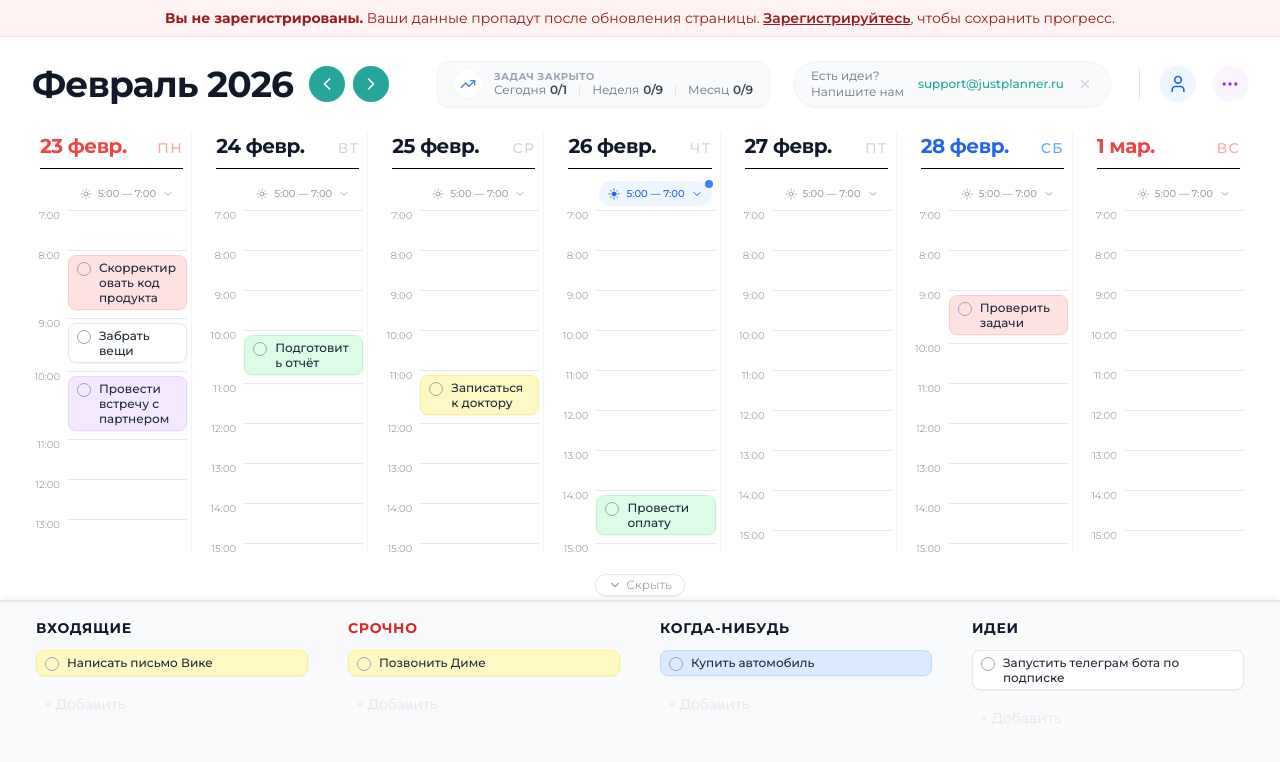
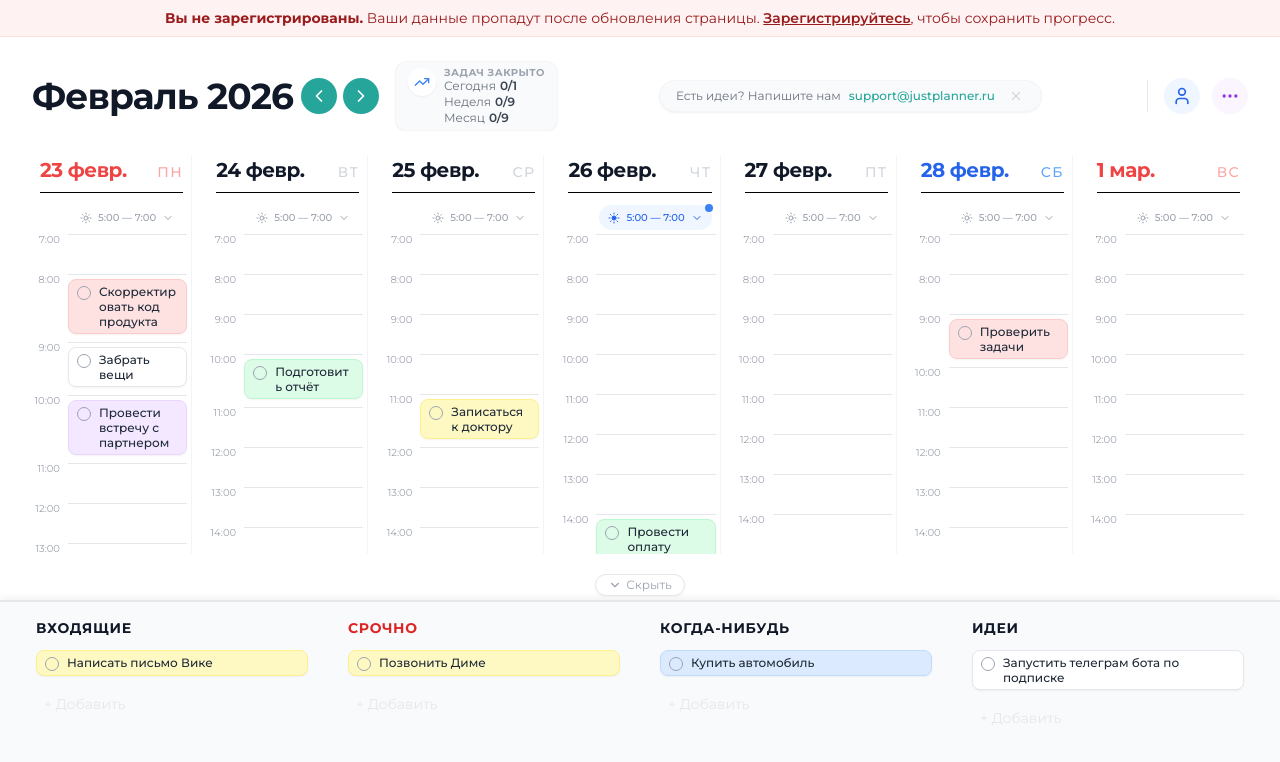
Before and after one commit to mikhail-khabirov/justplanner, a React (Vite) app: page / in a window 1280 px wide. Both pictures are taken after a click on the button "Начать планировать". Shown: the top 762 px of the page. Built offline with nearby package versions, Linux system fonts and the light colour scheme; no server answers.

Commit message:
fix: stats compact in header, right buttons always visible

```diff
--- a/App.tsx
+++ b/App.tsx
@@ -1045,34 +1045,35 @@ const App: React.FC = () => {
       {/* Header */}
       <header className="flex-shrink-0 px-3 py-2 md:px-6 md:py-4 lg:px-8 lg:py-6 border-b border-transparent">
         <div className="flex items-center justify-between gap-2 min-w-0">
-          <div className="flex items-center gap-3 md:gap-4">
+          <div className="flex items-center gap-2 md:gap-3 lg:gap-4 min-w-0 overflow-hidden">
+            {/* Title + arrows */}
+            <div className="flex items-center gap-2 flex-shrink-0">
               <h1
                 onClick={handleBackToToday}
-              className="text-2xl md:text-3xl lg:text-4xl font-serif font-bold tracking-tight min-w-0 leading-none cursor-pointer hover:opacity-70 transition-opacity whitespace-nowrap"
+                className="text-xl sm:text-2xl md:text-3xl lg:text-4xl font-serif font-bold tracking-tight leading-none cursor-pointer hover:opacity-70 transition-opacity whitespace-nowrap"
                 title="Вернуться к текущей неделе"
               >
                 {monthTitle}
               </h1>
-
-            {/* Arrows moved next to title */}
-            <div className="relative flex gap-2">
+              <div className="flex gap-1.5">
                 <button
                   onClick={handlePrevWeek}
-                className="p-2 rounded-full bg-[#26A69A] text-white hover:bg-[#1f8f84] transition-colors active:scale-95"
+                  className="p-1.5 md:p-2 rounded-full bg-[#26A69A] text-white hover:bg-[#1f8f84] transition-colors active:scale-95"
                 >
-                <ChevronLeft size={16} className="md:w-5 md:h-5" />
+                  <ChevronLeft size={14} className="md:w-4 md:h-4 lg:w-5 lg:h-5" />
                 </button>
                 <button
                   onClick={handleNextWeek}
-                className="p-2 rounded-full bg-[#26A69A] text-white hover:bg-[#1f8f84] transition-colors active:scale-95"
+                  className="p-1.5 md:p-2 rounded-full bg-[#26A69A] text-white hover:bg-[#1f8f84] transition-colors active:scale-95"
                 >
-                <ChevronRight size={16} className="md:w-5 md:h-5" />
+                  <ChevronRight size={14} className="md:w-4 md:h-4 lg:w-5 lg:h-5" />
                 </button>
               </div>
+            </div>
 
-            {/* Efficiency Stats Widget - Desktop */}
-            <div className="hidden lg:flex items-center gap-3 ml-8 bg-gray-50 px-4 py-2 rounded-xl border border-gray-100/80 shadow-sm">
-              <StatsDisplay stats={stats} />
+            {/* Efficiency Stats Widget - compact vertical on small, horizontal on lg+ */}
+            <div className="flex items-start gap-2 bg-gray-50 px-3 py-1.5 rounded-xl border border-gray-100/80 shadow-sm">
+              <StatsDisplay stats={stats} vertical={true} />
             </div>
 
           </div>
@@ -1096,7 +1097,7 @@ const App: React.FC = () => {
             </div>
           )}
 
-          <div className="flex items-center gap-1 md:gap-3 lg:gap-4">
+          <div className="flex items-center gap-1 md:gap-2 lg:gap-3 flex-shrink-0">
             {/* Print - Pro only, before divider */}
             {isAuthenticated && (
               <button
@@ -1232,10 +1233,6 @@ const App: React.FC = () => {
           </div>
         </div>
 
-        {/* Efficiency Stats Widget - Mobile (Below Header) */}
-        <div className="lg:hidden mt-3 flex items-start gap-3 bg-gray-50 px-4 py-2 rounded-xl border border-gray-100/80 shadow-sm">
-          <StatsDisplay stats={stats} vertical={true} />
-        </div>
       </header>
 
       {/* Main Content: Horizontal Scroll for Days */}
```
Lines whose indentation alone changed are shown as unchanged.
